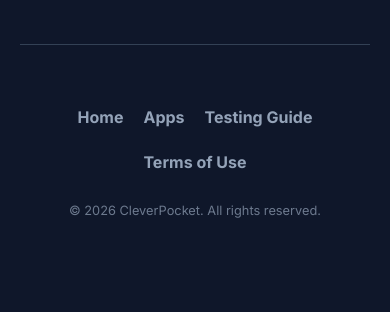
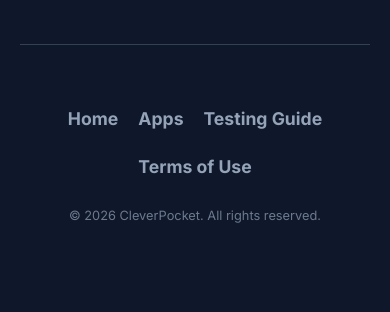
Before and after one commit to digitalcreat0r/sitoweb, a Jekyll site: the page built from index.html, in a window 390 px wide. Shown: the part 2446-2758 px from the top of the page. Built offline with Jekyll 4.4.1, drawn with Linux system fonts in a browser that asks for light colours.

Commit message:
aggiornamento

```diff
--- a/assets/css/style.css
+++ b/assets/css/style.css
@@ -205,8 +205,8 @@ footer {
 .footer-links a {
     color: var(--text-muted);
     text-decoration: none;
-    font-size: clamp(1rem, 2.5vw, 1.2rem);
-    font-weight: 700;
+    font-size: clamp(1.1rem, 3vw, 1.2rem);
+    font-weight: 800;
     transition: color 0.2s;
 }
 
```
